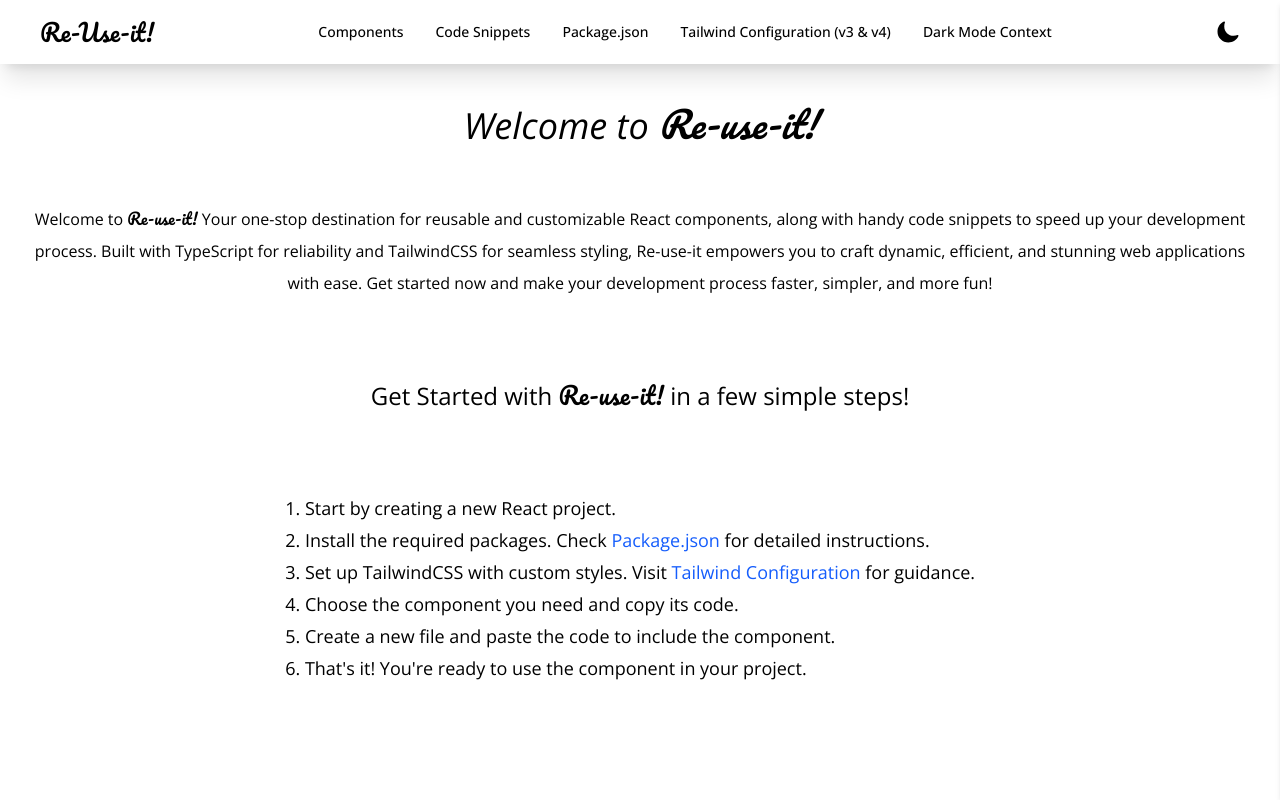
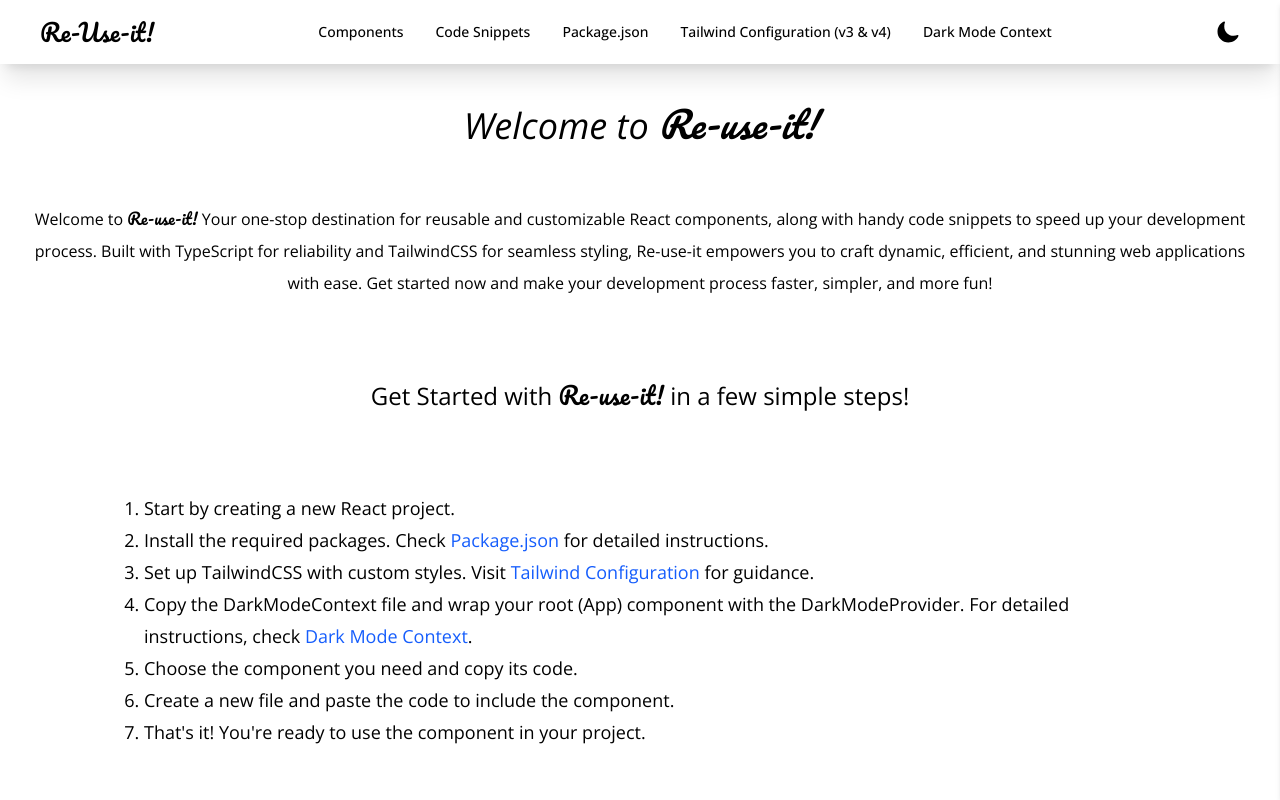
Before and after one commit to roshith-prakash/re-use-it, a React (Vite) app: page /getting-started in a window 1280 px wide. Shown: the top 800 px of the page. Built offline with nearby package versions, Linux system fonts and the light colour scheme; a web font is replaced by a local one.

Commit message:
Minor change

```diff
--- a/src/pages/GettingStarted.tsx
+++ b/src/pages/GettingStarted.tsx
@@ -54,6 +54,15 @@ const GettingStarted = () => {
             </Link>{" "}
             for guidance.
           </li>
+          <li>
+            Copy the DarkModeContext file and wrap your root (App) component
+            with the DarkModeProvider. For detailed instructions, check{" "}
+            <Link to="/darkmode" className="text-blue-600 dark:text-blue-400">
+              Dark Mode Context
+            </Link>
+            .
+          </li>
+
           <li>Choose the component you need and copy its code.</li>
           <li>
             Create a new file and paste the code to include the component.
```
